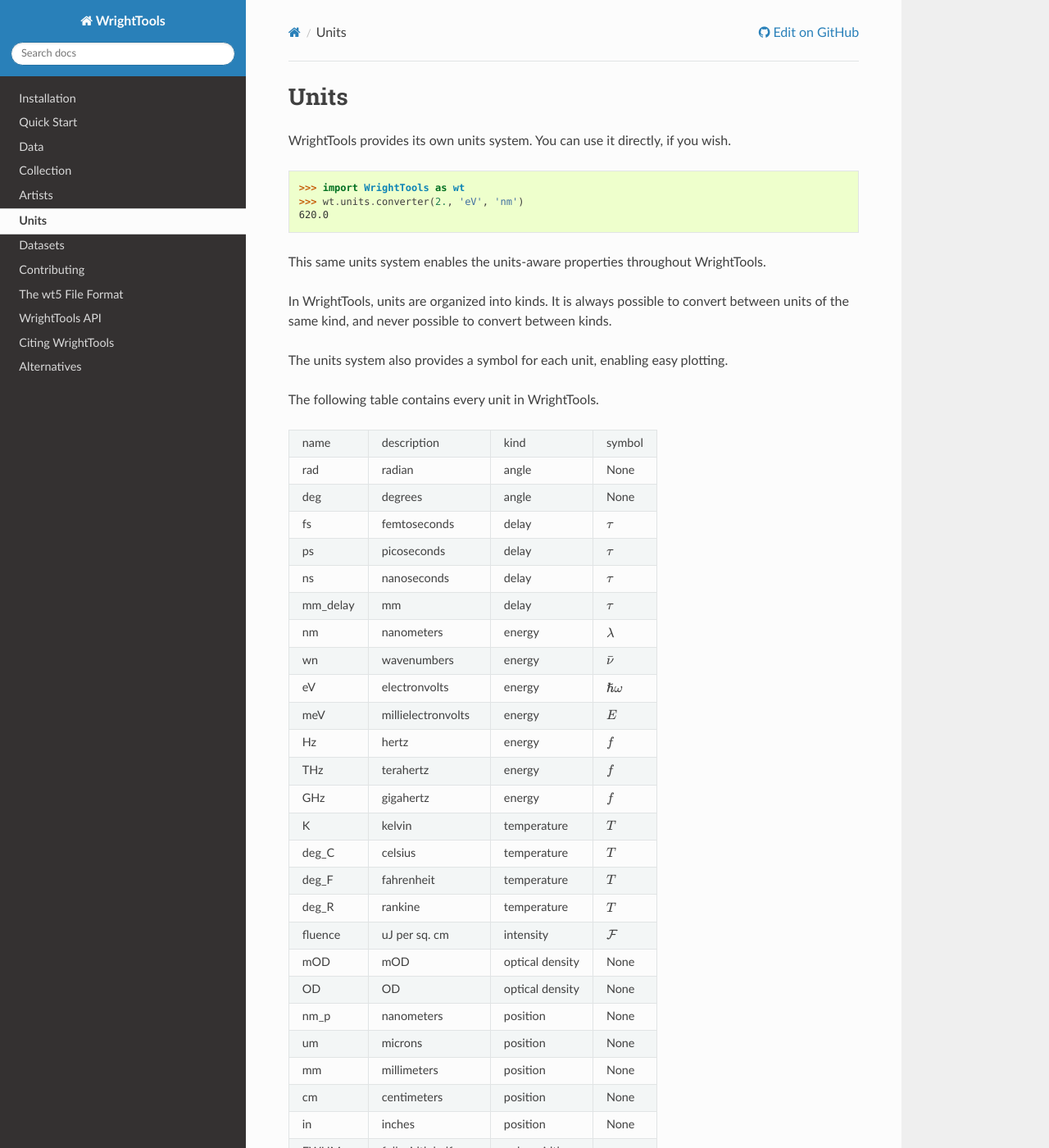
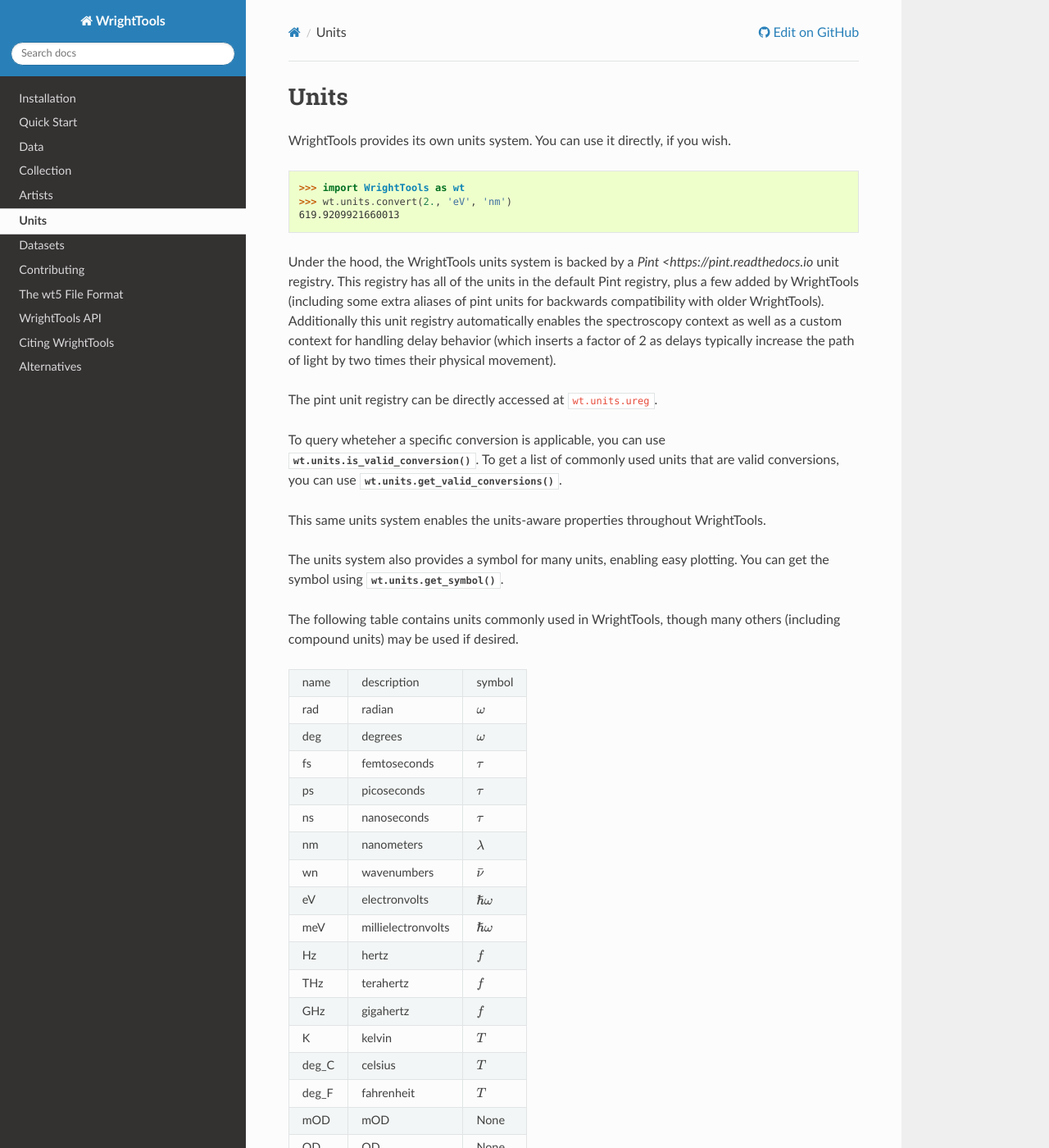
Before and after one commit to wright-group/WrightTools, a Sphinx documentation site: the page built from docs/units.rst, in a window 1280 px wide and 1400 px high. Shown: the whole window at 82% size. Built offline with Sphinx 7.4.7 and the Read the Docs theme 2.0.0, drawn with Linux system fonts in a browser that asks for light colours; pages that are not in the unit, such as notebooks, are missing from menus; the version number could not be read and is left out; some of the changed text lies outside the part shown.

Commit message:
Update docs

```diff
--- a/docs/units.rst
+++ b/docs/units.rst
@@ -9,54 +9,57 @@
 .. code-block:: python
 
    >>> import WrightTools as wt
-   >>> wt.units.converter(2., 'eV', 'nm')
-   620.0
+   >>> wt.units.convert(2., 'eV', 'nm')
+   619.9209921660013
+
+Under the hood, the WrightTools units system is backed by a `Pint <https://pint.readthedocs.io` unit registry.
+This registry has all of the units in the default Pint registry, plus a few added by WrightTools (including some extra aliases of pint units for backwards compatibility with older WrightTools).
+Additionally this unit registry automatically enables the spectroscopy context as well as a custom context for handling delay behavior (which inserts a factor of 2 as delays typically increase the path of light by two times their physical movement).
+
+The pint unit registry can be directly accessed at ``wt.units.ureg``.
+
+To query wheteher a specific conversion is applicable, you can use :meth:`wt.units.is_valid_conversion`.
+To get a list of commonly used units that are valid conversions, you can use :meth:`wt.units.get_valid_conversions`.
 
 This same units system enables the units-aware properties throughout WrightTools.
 
-In WrightTools, units are organized into kinds.
-It is always possible to convert between units of the same kind, and never possible to convert between kinds.
+The units system also provides a symbol for many units, enabling easy plotting.
+You can get the symbol using :meth:`wt.units.get_symbol`.
 
-The units system also provides a symbol for each unit, enabling easy plotting.
+The following table contains units commonly used in WrightTools, though many others (including compound units) may be used if desired.
 
-The following table contains every unit in WrightTools.
-
-=========  ====================  ====================  ====================
-name       description           kind                  symbol
----------  --------------------  --------------------  --------------------
-rad        radian                angle                 None
-deg        degrees               angle                 None
-fs         femtoseconds          delay                 :math:`\tau`
-ps         picoseconds           delay                 :math:`\tau`
-ns         nanoseconds           delay                 :math:`\tau`
-mm_delay   mm                    delay                 :math:`\tau`
-nm         nanometers            energy                :math:`\lambda`
-wn         wavenumbers           energy                :math:`\bar{\nu}`
-eV         electronvolts         energy                :math:`\hslash\omega`
-meV        millielectronvolts    energy                :math:`E`
-Hz         hertz                 energy                :math:`f`
-THz        terahertz             energy                :math:`f`
-GHz        gigahertz             energy                :math:`f`
-K          kelvin                temperature           :math:`T`
-deg_C      celsius               temperature           :math:`T`
-deg_F      fahrenheit            temperature           :math:`T`
-deg_R      rankine               temperature           :math:`T`
-fluence    uJ per sq. cm         intensity             :math:`\mathcal{F}`
-mOD        mOD                   optical density       None
-OD         OD                    optical density       None
-nm_p       nanometers            position              None
-um         microns               position              None
-mm         millimeters           position              None
-cm         centimeters           position              None
-in         inches                position              None
-FWHM       full width half max   pulse width           :math:`\sigma`
-fs_t       femtoseconds          time                  None
-ps_t       picoseconds           time                  None
-ns_t       nanoseconds           time                  None
-us_t       microseconds          time                  None
-ms_t       milliseconds          time                  None
-s_t        seconds               time                  None
-m_t        minutes               time                  None
-h_t        hours                 time                  None
-d_t        days                  time                  None
-=========  ====================  ====================  ====================
+=========  ====================  ====================
+name       description           symbol
+---------  --------------------  --------------------
+rad        radian                :math:`\omega`
+deg        degrees               :math:`\omega`
+fs         femtoseconds          :math:`\tau`
+ps         picoseconds           :math:`\tau`
+ns         nanoseconds           :math:`\tau`
+nm         nanometers            :math:`\lambda`
+wn         wavenumbers           :math:`\bar{\nu}`
+eV         electronvolts         :math:`\hslash\omega`
+meV        millielectronvolts    :math:`\hslash\omega`
+Hz         hertz                 :math:`f`
+THz        terahertz             :math:`f`
+GHz        gigahertz             :math:`f`
+K          kelvin                :math:`T`
+deg_C      celsius               :math:`T`
+deg_F      fahrenheit            :math:`T`
+mOD        mOD                   None
+OD         OD                    None
+nm_p       nanometers            None
+um         microns               :math:`\lambda`
+mm         millimeters           :math:`\lambda`
+cm         centimeters           :math:`\lambda`
+in         inches                :math:`\lambda`
+fs_t       femtoseconds          :math:`\tau`
+ps_t       picoseconds           :math:`\tau`
+ns_t       nanoseconds           :math:`\tau`
+us_t       microseconds          :math:`\tau`
+ms_t       milliseconds          :math:`\tau`
+s_t        seconds               :math:`\tau`
+m_t        minutes               :math:`\tau`
+h_t        hours                 :math:`\tau`
+d_t        days                  :math:`\tau`
+=========  ====================  ====================
```
Also changed, not shown: 1 other file.
